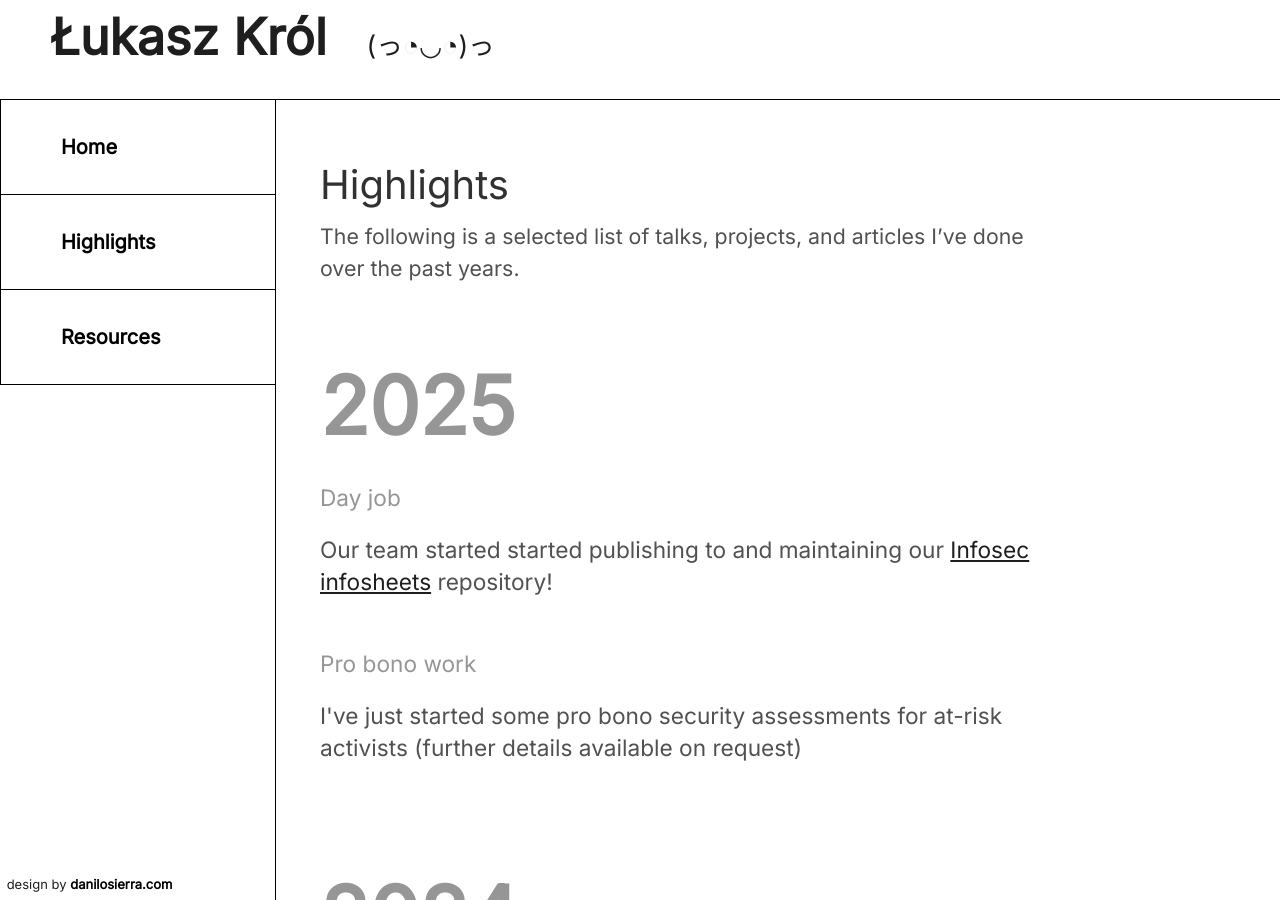
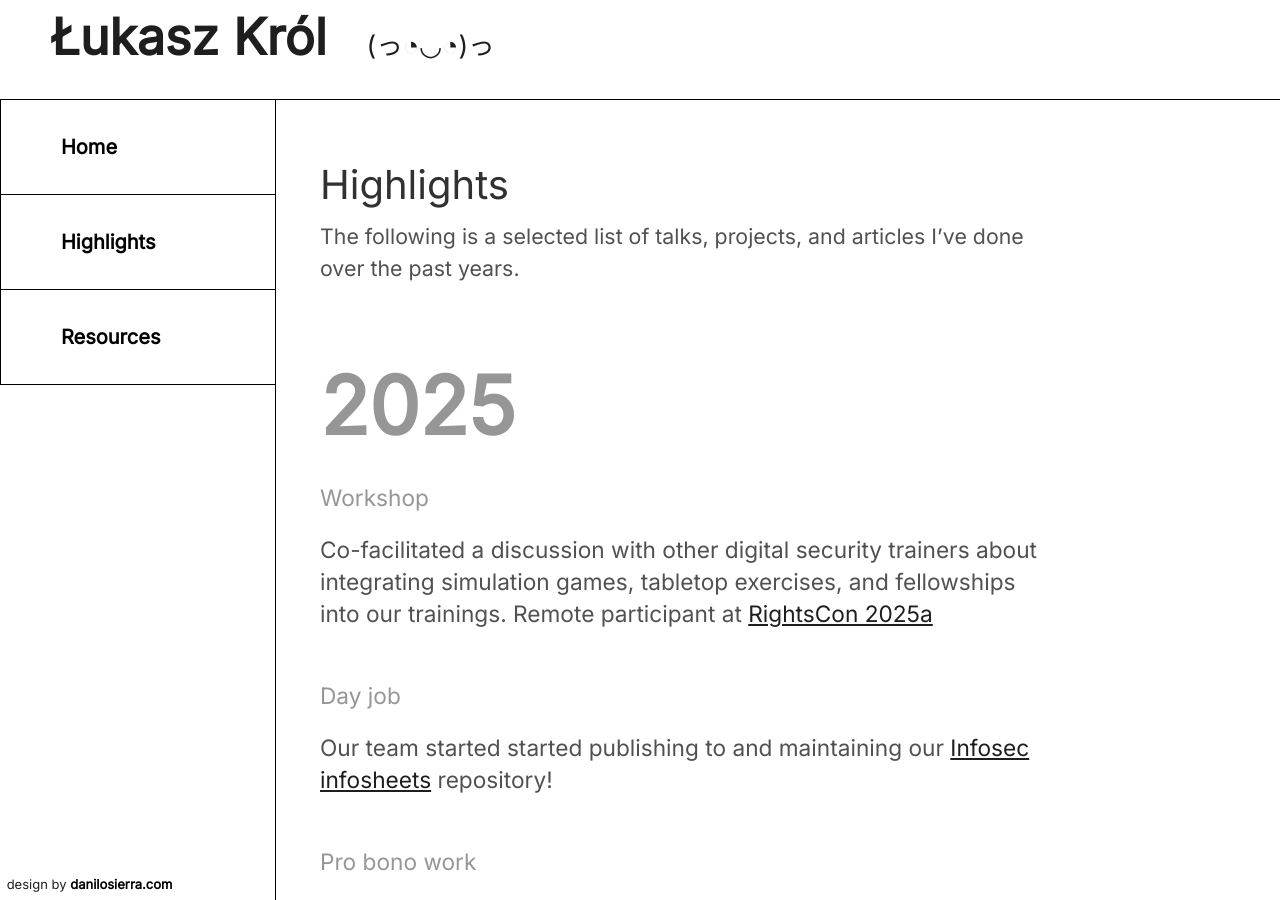
Before and after one commit to lukasz-a-krol/lukasz-a-krol.github.io, a Jekyll site: the page built from highlights.md, in a window 1280 px wide and 900 px high. Built offline with Jekyll 4.4.1, drawn with Linux system fonts in a browser that asks for light colours.

Commit message:
Update highlights.md -- added details of a recent talk

```diff
--- a/highlights.md
+++ b/highlights.md
@@ -14,6 +14,11 @@ The following is a selected list of talks, projects, and articles I've done over
 &nbsp;
 
 <h2 class = "year">2025</h2>
+
+
+<p class = "highlights_header">Workshop</p>
+<p class = "highlights_text">Co-facilitated a discussion with other digital security trainers about integrating simulation games, tabletop exercises, and fellowships into our trainings. Remote participant at <a href= "https://www.rightscon.org/" target = "_blank">RightsCon 2025a</a></p>
+
 
 <p class = "highlights_header">Day job</p>
 <p class = "highlights_text">Our team started started publishing to and maintaining our <a href = "https://github.com/OpenInternet/Infosec-infosheets" target = "_blank">Infosec infosheets</a> repository!
```
